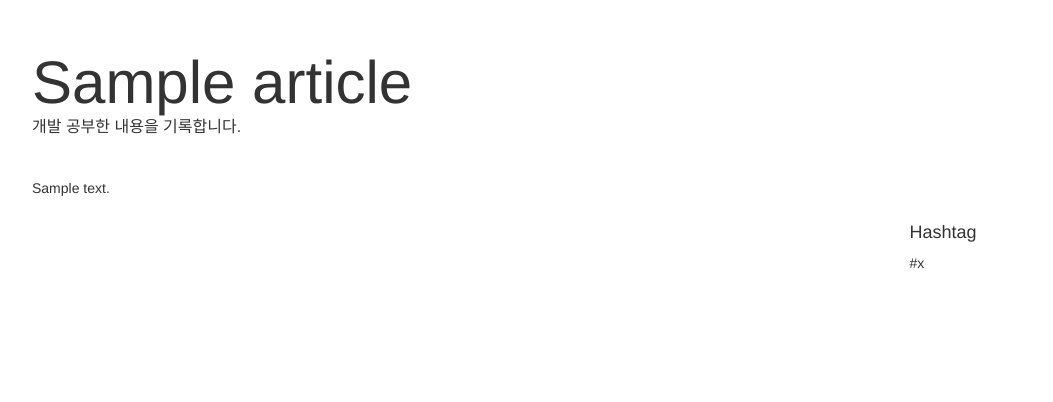
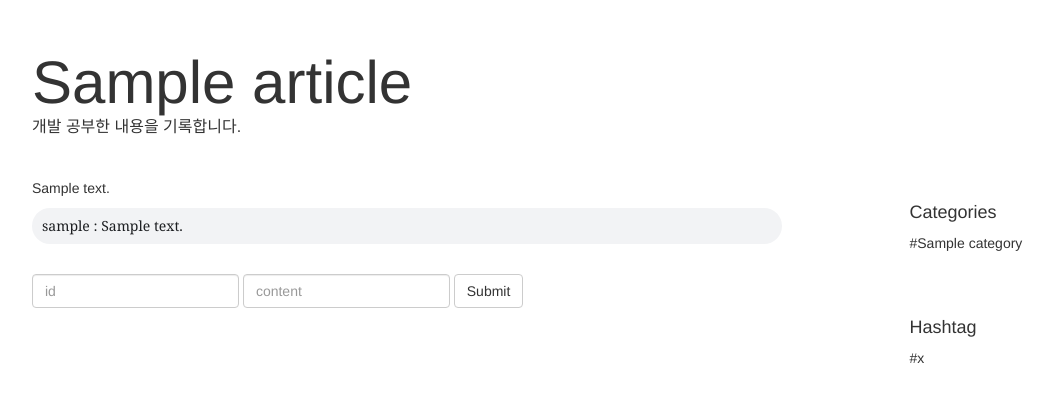
Before and after one commit to daseulll/blog, a Django app: template templates/detail.html in a window 1280 px wide. Shown: the part 40-442 px from the top of the page, without its empty margins (38-1091 px from the left). Run offline with Django 3.2, Linux system fonts and the light colour scheme; the template is opened without the code that fills it: most values are stand-ins (such as "Sample title", 1, 10 or a date in 2020); some libraries are stand-ins or nearby versions.

Commit message:
Add comments on detail.html

```diff
--- a/static/css/base.css
+++ b/static/css/base.css
@@ -55,3 +55,26 @@
     padding-left: 0;
     list-style: none;
 }
+
+.reply-form {
+    margin-top: 30px;
+}
+
+.comment-styled {
+    font-family: "나눔고딕", Georgia, serif;
+    font-size: 14px;
+    background-color: #f2f3f5;
+    color: #1c1e21;
+    border-radius: 18px;
+    padding-top: 8px;
+    padding-right: 10px;
+    padding-bottom: 8px;
+    padding-left: 10px;
+    /* display: inline-block; */
+}
+
+.div{
+    display: block;
+}
+
+<div class=" _6qw3" data-ft="{&quot;tn&quot;:&quot;K&quot;}" data-testid="UFI2Comment/body"><div class="_72vr"><a class="_6qw4" data-hovercard="/ajax/hovercard/user.php?id=100004073341809" href="/DHChoi8243">최동희</a> <span dir="ltr"><span class="_3l3x"><span>참고로 말하는 사람과 듣는 사람을 포함하여 말할 때는 지위 고하를 막론하고 "우리"가 맞고 "저희"라 하면 안됩니다. "저희"는 자신을 포함한 다수의 사람을 낮춰서 상대적으로 상대방을 높이는 단어이며 듣는 사람까지 포함해서 낮추면 높임법의 의미가 없습니다.</span></span></span></div></div>
--- a/templates/detail.html
+++ b/templates/detail.html
@@ -11,18 +11,47 @@
       <div class="blog-post">
         <p>{{ article.content }}</p>
       </div>
+      <div class="comment-styled">
+        {% for comment in article.article_comments.all %}
+          <div>{{ comment.username }} : {{ comment.content }}</div>
+        {% endfor %}
+      </div>
+      <div class="reply-form">
+        <form class="form-inline" method="POST" action="">
+          {% csrf_token %}
+        <div>
+          <div class="form-group">
+            <input placeholder="id" class="form-control" name="username" />
+          </div>
+          <div class="form-group">
+            <input placeholder="content" class="form-control" name="content" />
+          </div>
+          <div class="form-group">
+          <button class="btn btn-default" type="submit">Submit</button>
+          </div>
+        </form>
+      </div>
+    </div>
   </div>
     <div class="col-sm-3 col-sm-offset-1 blog-sidebar">
-    <div class="sidebar-module"></div>
+      <div class="sidebar-module">
+        <h4>Categories</h4>
+        <ol class="list-unstyled">
+          {% for category in category_list %}
+          <li>#{{ category }}</li>
+          {% endfor %}
+        </ol>
+      </div>
+      <div class="sidebar-module">
         <h4>Hashtag</h4>
         <ol class="list-unstyled">
           {% for hashtag in hashtag_list %}
           <li>#{{ hashtag }}</li>
           {% endfor %}
         </ol>
-    <div class="sidebar-module"></div>
+      </div>
+    </div>
   </div>
 </div>
 
-
 {% endblock %}
```
Also changed, not shown: feed/models.py (+24 -8 lines), feed/views.py (+42 -3 lines), templates/index.html (+12 -6 lines), feed/migrations/0002_article_hashtag.py (added), feed/migrations/0003_auto_20181222_2123.py (added), feed/migrations/0004_auto_20181222_2129.py (added). Lines whose indentation alone changed are shown as unchanged.
